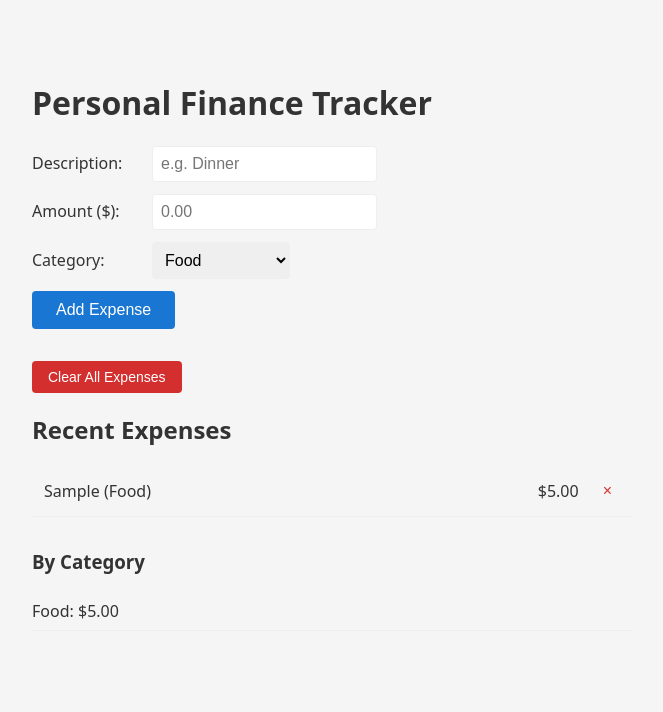
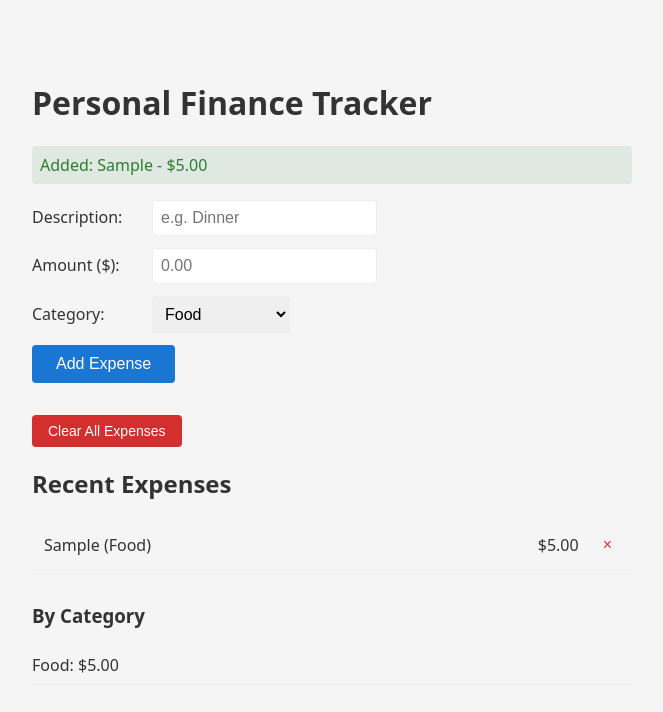
Before and after one commit to Vanna-Gio/personal-finance-tracker, a React (Create React App) app: page / in a window 1280 px wide. Both pictures are taken after typing "Sample", "5" into the empty fields and a click on the button "Add Expense". Shown: the top 712 px of the page, without its empty margins (308-971 px from the left). Built offline with nearby package versions, Linux system fonts and the light colour scheme.

Commit message:
Improved form validation, added success message, auto-focus on description, submit disable

```diff
--- a/src/App.tsx
+++ b/src/App.tsx
@@ -1,4 +1,4 @@
-import React, { useEffect, useState } from "react";
+import React, { useEffect, useRef, useState } from "react";
 import ExpenseList from "./components/ExpenseList";
 
 //Same type as above
@@ -15,6 +15,9 @@ function App() {
   const [description, setDescription] = useState('');
   const [amount, setAmount] = useState('');
   const [category, setCategory] = useState('Food');
+  //
+  const [isSubmitting, setIsSubmitting] = useState(false);
+  const [successMessage, setSuccessMessage] = useState('');
 
   //Load from localStorage when app starts
   useEffect(() => {
@@ -27,6 +30,13 @@ function App() {
       }
     }
   }, []); // empty array = run once on mount
+//
+  const descriptionRef = useRef<HTMLInputElement>(null);
+  useEffect(() => {
+    if(descriptionRef.current) {
+      descriptionRef.current.focus();
+    }
+  }, []); // Focus on first load
 
   //save to localStorage whenever expenses change
   useEffect(() =>{
@@ -37,10 +47,22 @@ function App() {
 
   const handleSubmit = (e: React.FormEvent) => {
     e.preventDefault();
-    if (!description.trim() || !amount || Number(amount) <= 0){
-      alert('Please fill description and a positive amount.');
-      return;
+    // Better validation
+
+    if (!description.trim()) {
+      alert('Description is required.');
+      return
     }
+    if(!amount || Number(amount) <= 0) {
+      alert('Please enter a positive amount.');
+      return
+    }
+    if (description.length < 3) {
+      alert('Description should be at least 3 characters.');
+      return
+    }
+    setIsSubmitting(true);
+
     const newExpense: Expense = {
       id: Date.now(), // Simple unique id
       description,
@@ -50,10 +72,17 @@ function App() {
 
     setExpenses([...expenses, newExpense]);
 
+    // Success feadback
+    setSuccessMessage(`Added: ${description.trim()} - $${Number(amount).toFixed(2)}`);
+    setTimeout(() => setSuccessMessage(''), 3000);// disappear after 3s
+
+
     // Clear form
     setDescription('');
     setAmount('');
     setCategory('Food');
+
+    setIsSubmitting(false);
 
   };
   const handleClearAll = () => {
@@ -81,6 +110,11 @@ function App() {
       <h1>Personal Finance Tracker</h1>
 
       <form onSubmit={handleSubmit} >
+        {successMessage && (
+          <p className="success-message">
+            {successMessage}
+          </p>
+        )}
         <div>
           <label>Description: </label>
           <input
@@ -117,7 +151,13 @@ function App() {
             </select>
         </div>
 
-        <button type="submit" >Add Expense</button>
+        <button
+          type="submit"
+          disabled={isSubmitting}
+          style={{ opacity: isSubmitting ? 0.7 : 1}}
+          >
+            {isSubmitting ? 'Adding...' : 'Add Expense'}
+          </button>
 
 
       </form>
--- a/src/index.scss
+++ b/src/index.scss
@@ -104,3 +104,12 @@ button[aria-label="delete"] { // or just target the button if you add aria-label
     }
 
 }
+
+.success-message {
+    color: $success-color;
+    margin-bottom: 16px;
+    font-weight: 500;
+    padding: 8px;
+    background: rgba(46, 125, 50, 0.1);
+    border-radius: 4px;
+}
```
